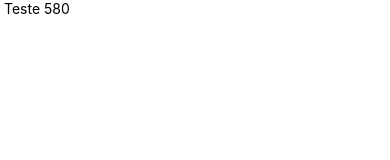
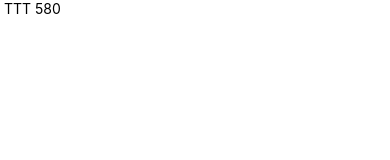
Before and after one commit to xiximitho/ReactNative-Financeiro, a React Native app: screen / in a window 390 px wide. Shown: the top 160 px of the page. Built offline with nearby package versions, Linux system fonts and the light colour scheme.

Commit message:
Teste commit

```diff
--- a/App.js
+++ b/App.js
@@ -13,7 +13,7 @@ function App() {
     <SafeAreaView>
       <ScrollView>
         <View>
-          <Text> Teste {4 + ((4 * 96) / 2) * 3}</Text>
+          <Text> TTT {4 + ((4 * 96) / 2) * 3}</Text>
         </View>
       </ScrollView>
     </SafeAreaView>
```
Also changed, not shown: .eslintrc.js.
